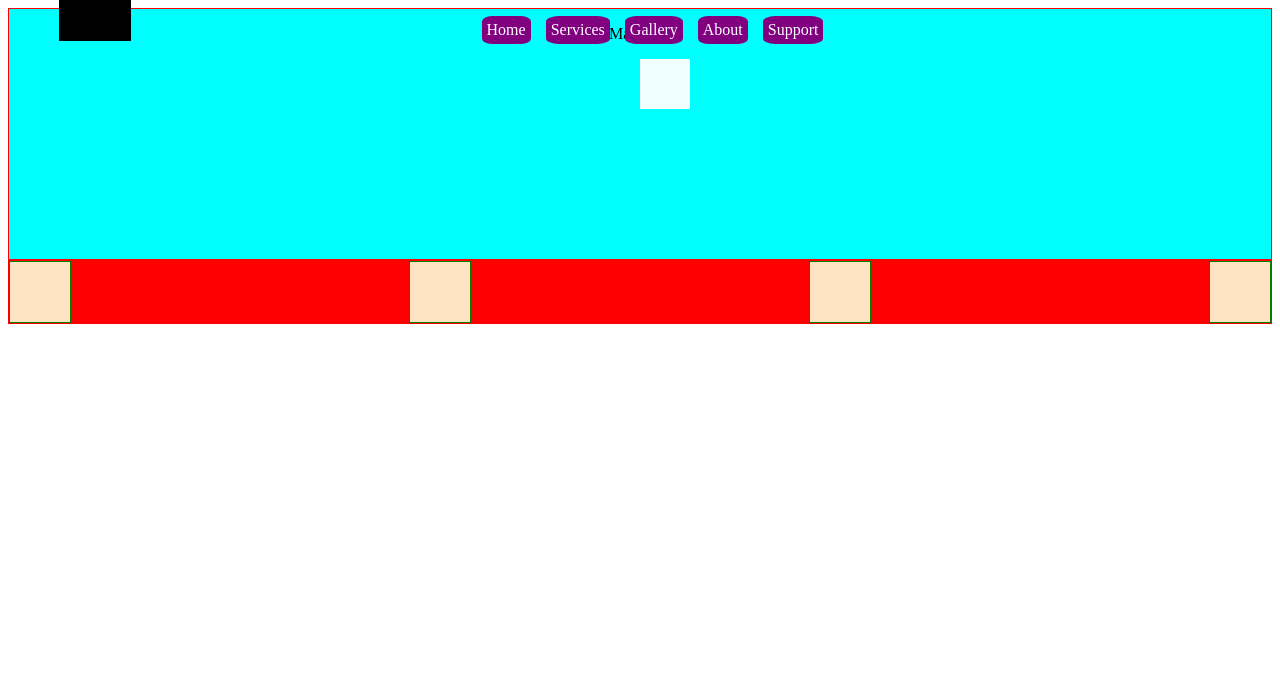
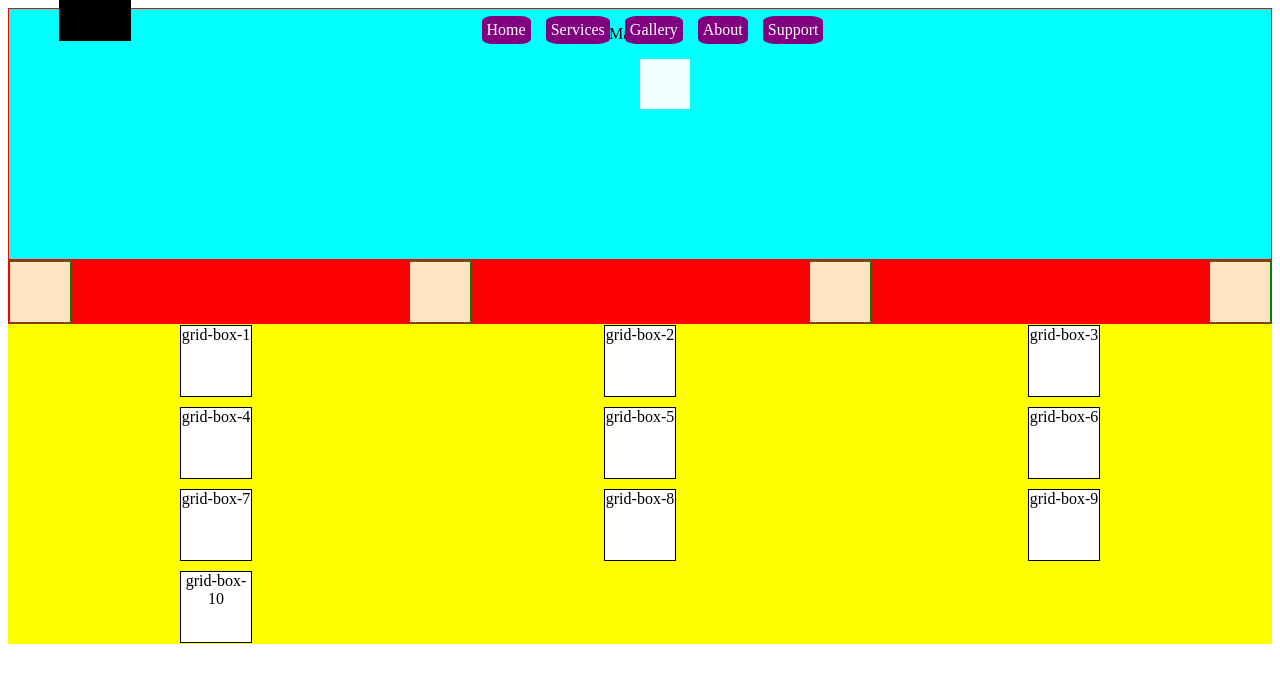
Before and after one commit to torikulislamv3/Test-Project, a plain HTML site: page index.html in a window 1280 px wide. Drawn offline with Linux system fonts and the light colour scheme.

Commit message:
grid implemented

```diff
--- a/index.html
+++ b/index.html
@@ -30,6 +30,19 @@
             <div class="box-3"></div>
             <div class="box-4"></div>
         </div>
+
+        <section class="grid-box">
+                <div class="grid-box-sub">grid-box-1</div>
+                <div class="grid-box-sub">grid-box-2</div>
+                <div class="grid-box-sub">grid-box-3</div>
+                <div class="grid-box-sub">grid-box-4</div>
+                <div class="grid-box-sub">grid-box-5</div>
+                <div class="grid-box-sub">grid-box-6</div>
+                <div class="grid-box-sub">grid-box-7</div>
+                <div class="grid-box-sub">grid-box-8</div>
+                <div class="grid-box-sub">grid-box-9</div>
+                <div class="grid-box-sub">grid-box-10</div>
+        </section>
    </main>
    <footer>
 
--- a/style.css
+++ b/style.css
@@ -74,3 +74,22 @@ gap: 10px;
     height: 60px;
     width: 60px;
 }
+/* grid related */
+.grid-box{
+    width: auto;
+    height: auto;
+    border: 1px solid yellow;
+    background-color: yellow;
+    display: grid;
+    grid-template-columns: repeat(3,3fr);
+    justify-items: center;
+    gap: 10px;
+
+}
+.grid-box-sub{
+    border: 1px solid black;
+    height: 70px;
+    width: 70px;
+    background-color: white;
+    text-align: center;
+}
```
